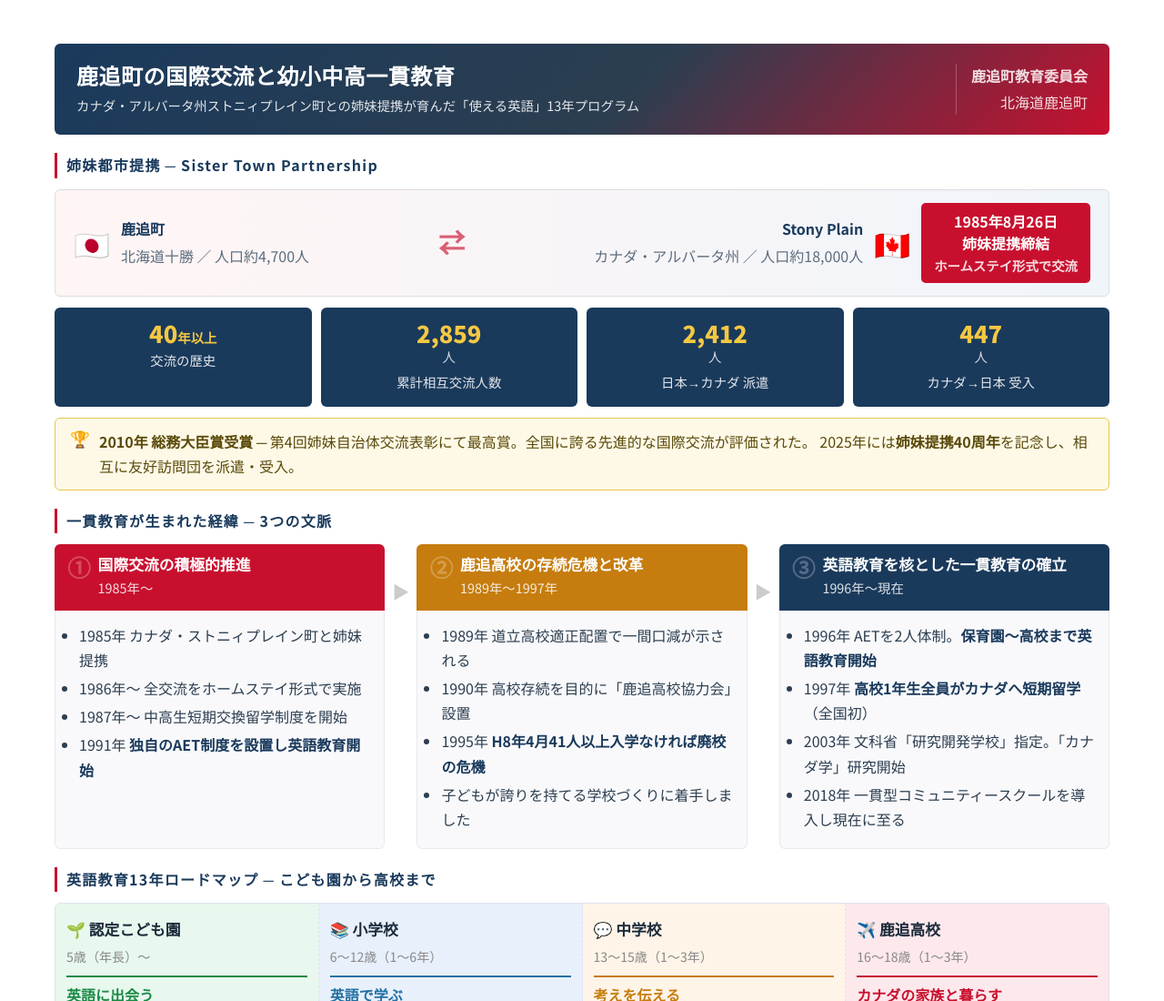
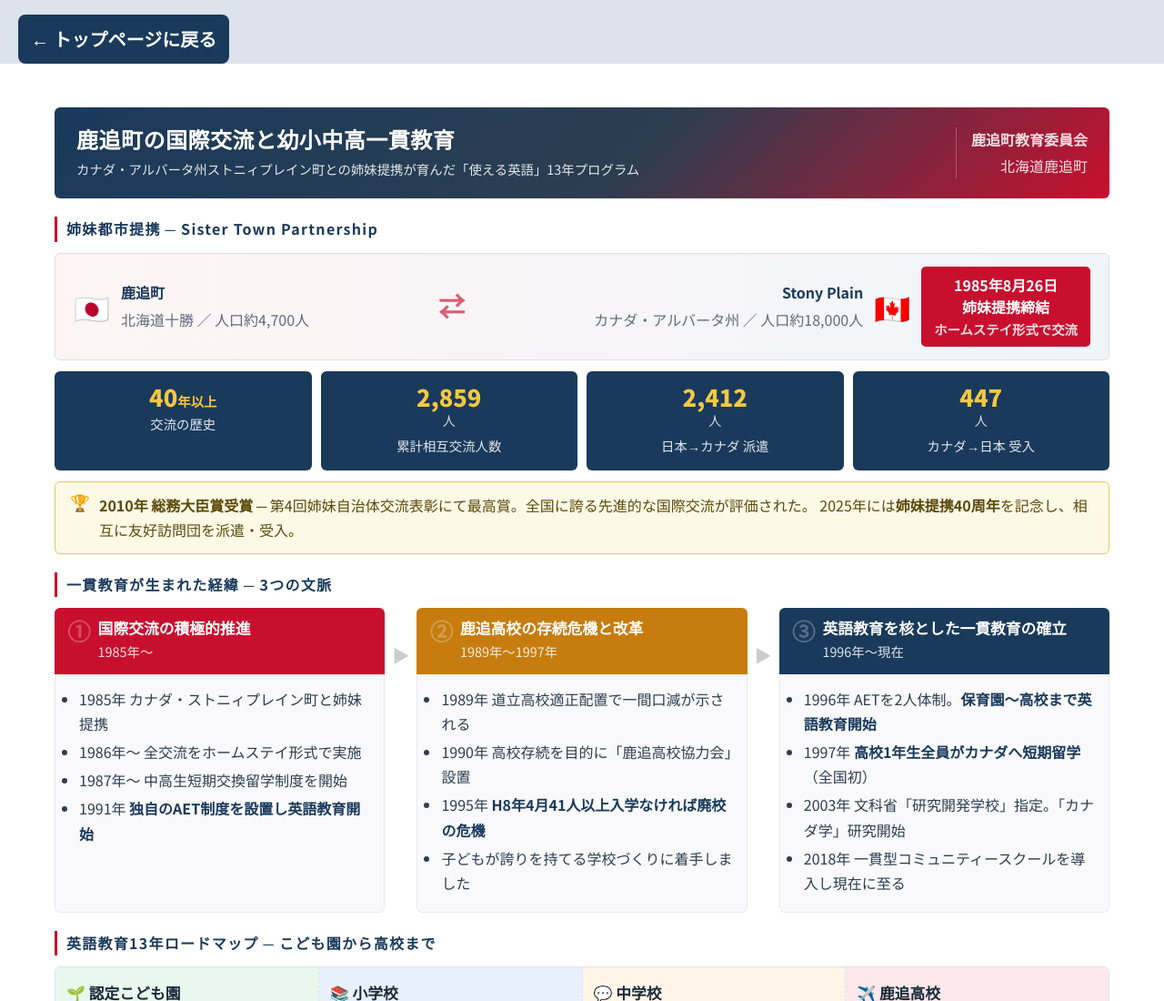
Before and after one commit to gakkyou-star/shikaoi-education-visit, a plain HTML site: page 国際交流視察資料_web.html in a window 1280 px wide. Shown: the top 1100 px of the page at 91% size. Drawn offline with Linux system fonts and the light colour scheme.

Commit message:
Update 国際交流視察資料_web.html

```diff
--- a/国際交流視察資料_web.html
+++ b/国際交流視察資料_web.html
@@ -485,6 +485,11 @@ body{
 </head>
 <body>
 
+  <div style="padding:16px 20px 0;">
+  <a href="index.html" style="display:inline-block;padding:10px 14px;background:#1a3a5c;color:#fff;text-decoration:none;border-radius:8px;font-weight:700;">
+    ← トップページに戻る
+  </a>
+</div>
 <!-- ═══════════════ PAGE 1 ═══════════════ -->
 <div class="page">
 
```
